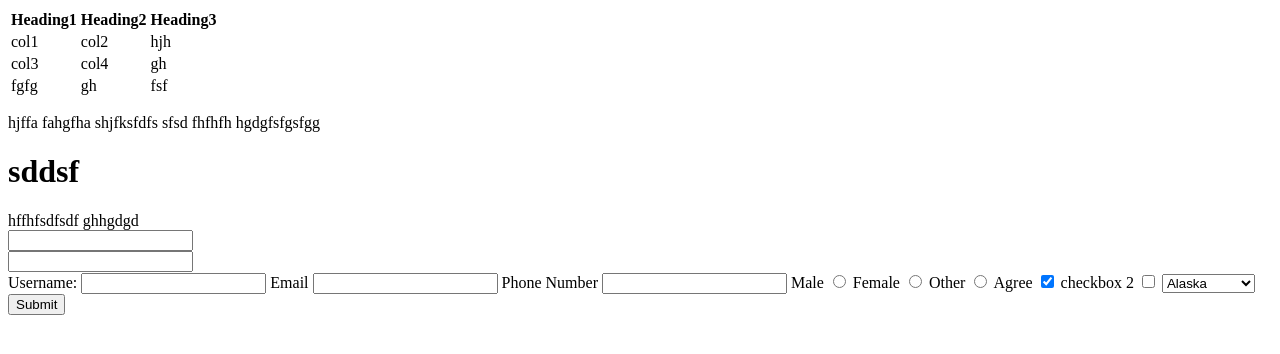
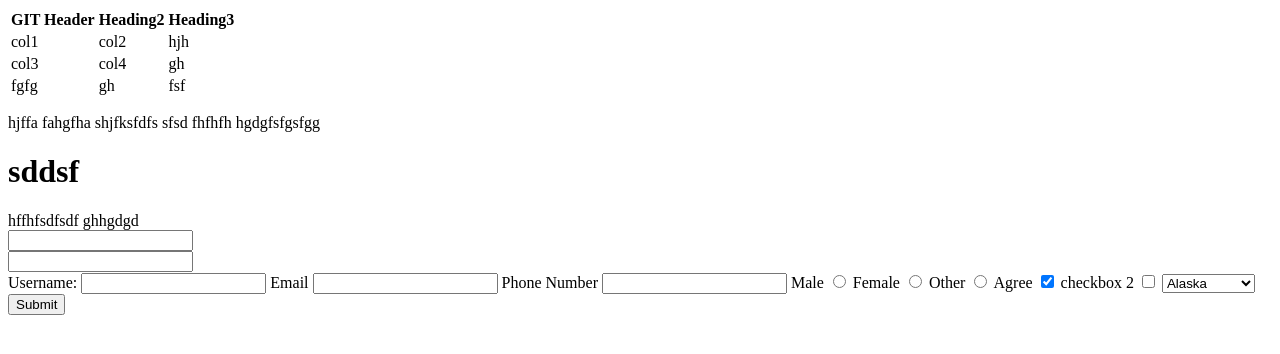
Before and after one commit to tejaswi536/aprilsession, a plain HTML site: page index.html in a window 1280 px wide. Drawn offline with Linux system fonts and the light colour scheme.

Commit message:
table header update

```diff
--- a/index.html
+++ b/index.html
@@ -7,7 +7,7 @@
     <table>
         <thead>
             <tr>
-                <th>Heading1</th>
+                <th>GIT Header</th>
                 <th>Heading2</th>
                 <th>Heading3</th>
             </tr>
```
